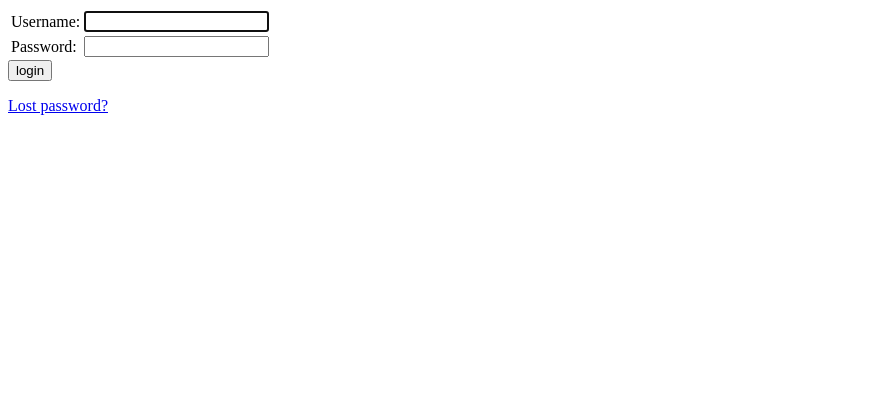
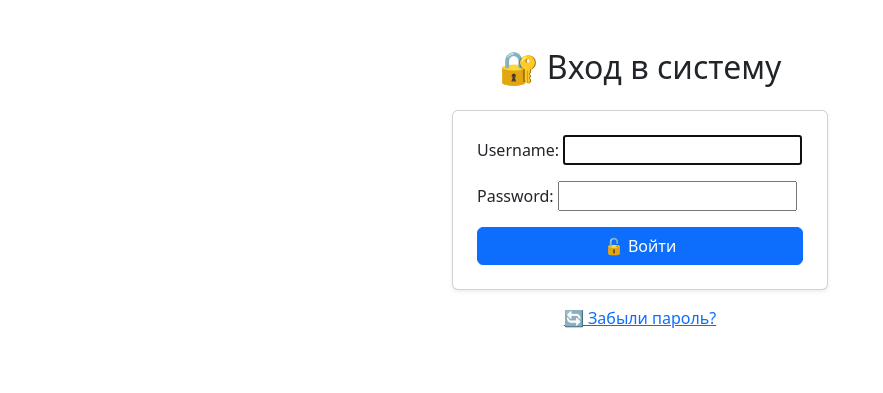
Before and after one commit to mandari1ne/post_project, a Django app: page /account/login/ in a window 1280 px wide. Shown: the top 393 px of the page, without its empty margins (0-883 px from the left). Run offline with Django 4.2, Linux system fonts and the light colour scheme.

Commit message:
modified html

```diff
--- a/project/templates/registration/login.html
+++ b/project/templates/registration/login.html
@@ -1,37 +1,44 @@
+{% extends "base.html" %}
+
+{% block page_content %}
+<div class="container py-5" style="max-width: 400px;">
+    <h2 class="text-center mb-4">🔐 Вход в систему</h2>
+
     {% if form.errors %}
-    <p>Your username and password didn't match</p>
+        <div class="alert alert-danger text-center">❌ Неверное имя пользователя или пароль</div>
     {% endif %}
 
     {% if next %}
         {% if user.is_authenticated %}
-        <p>Your account doesn't have access to this page. To proceed,
-            please login with an account that has access</p>
+            <div class="alert alert-warning text-center">
+                ⚠️ Ваш аккаунт не имеет доступа к этой странице. Войдите с учетной записью, имеющей доступ.
+            </div>
         {% else %}
-        <p>Please login to see this page</p>
+            <div class="alert alert-info text-center">
+                🔑 Пожалуйста, войдите в систему для просмотра этой страницы.
+            </div>
         {% endif %}
     {% endif %}
 
-<form method="post" action="{% url 'login' %}">
+    <form method="post" action="{% url 'login' %}" class="card p-4 shadow-sm">
         {% csrf_token %}
 
-    <table>
-        <tr>
-            <td>{{ form.username.label_tag }}</td>
-            <td>{{ form.username }}</td>
-        </tr>
+        <div class="mb-3">
+            {{ form.username.label_tag }}
+            {{ form.username }}
+        </div>
 
-        <tr>
-            <td>{{ form.password.label_tag }}</td>
-            <td>{{ form.password }}</td>
-        </tr>
-    </table>
+        <div class="mb-3">
+            {{ form.password.label_tag }}
+            {{ form.password }}
+        </div>
 
-    <input type="submit" value="login" />
-    <input type="hidden" name="next" value="{{ next }}" />
-
+        <input type="hidden" name="next" value="{{ next }}">
+        <button type="submit" class="btn btn-primary w-100">🔓 Войти</button>
     </form>
 
-{# Assumes you setup the password_reset view in your URLconf #}
-<p>
-    <a href="{% url 'password_reset' %}">Lost password?</a>
+    <p class="text-center mt-3">
+        <a href="{% url 'password_reset' %}">🔄 Забыли пароль?</a>
     </p>
+</div>
+{% endblock %}
--- a/project/users/templates/users_index.html
+++ b/project/users/templates/users_index.html
@@ -5,21 +5,25 @@
     <div class="row justify-content-center">
         <div class="col-md-6">
             <div class="card mb-4 shadow-sm text-center" style="border-radius: 15px; background-color: #f0f8ff; color: #333; position: relative;">
+
                 <form action="{% url 'logout' %}" method="post" class="position-absolute" style="top: 10px; right: 10px;">
                     {% csrf_token %}
                     <button type="submit" class="btn btn-danger btn-sm">🚪 Выйти</button>
                 </form>
+
                 <div class="card-body">
                     <img src="{% if user.icon %}{{ user.icon.url }}{% else %}/static/default_icon.png{% endif %}" class="img-fluid rounded-circle mb-3" style="max-width: 120px; border: 4px solid #4d6d94;">
                     <h4 class="card-title">{{ user.username }}</h4>
                     <p class="text-muted">{{ user.level }} уровень</p>
                     <p>📅 Дата регистрации: {{ user.date_joined|date:"d M Y" }}</p>
                 </div>
+
                 <div class="card-footer d-flex justify-content-around">
                     <div class="text-center">
                         <h5>📌 Подписки</h5>
                         <p>{{ subscriptions.count }}</p>
                     </div>
+
                     <div class="text-center">
                         <h5>👥 Подписчики</h5>
                         <p>{{ followers.count }}</p>
@@ -30,6 +34,7 @@
             <div class="text-center">
                 <a href="{% url 'post_index' %}" class="btn btn-primary btn-lg">📜 Все посты</a>
             </div>
+
         </div>
     </div>
 </div>
--- a/project/users/views.py
+++ b/project/users/views.py
@@ -1,8 +1,9 @@
-from django.shortcuts import render, redirect
-from django.contrib.auth import logout
+from django.shortcuts import render
 from .models import CustomUser
 
+
 # Create your views here.
+
 
 def user_index(request):
     user = request.user
```
Also changed, not shown: project/templates/registration/logged_out.html (+8 -2 lines). Lines whose indentation alone changed are shown as unchanged.
